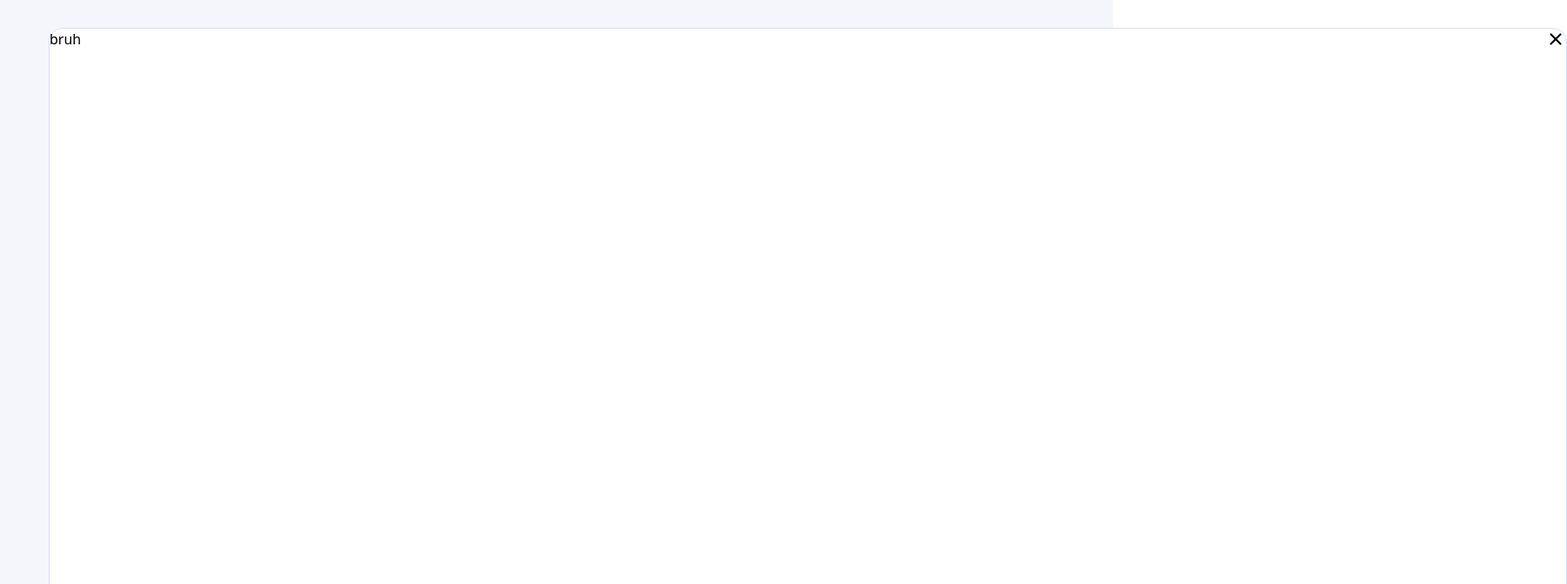
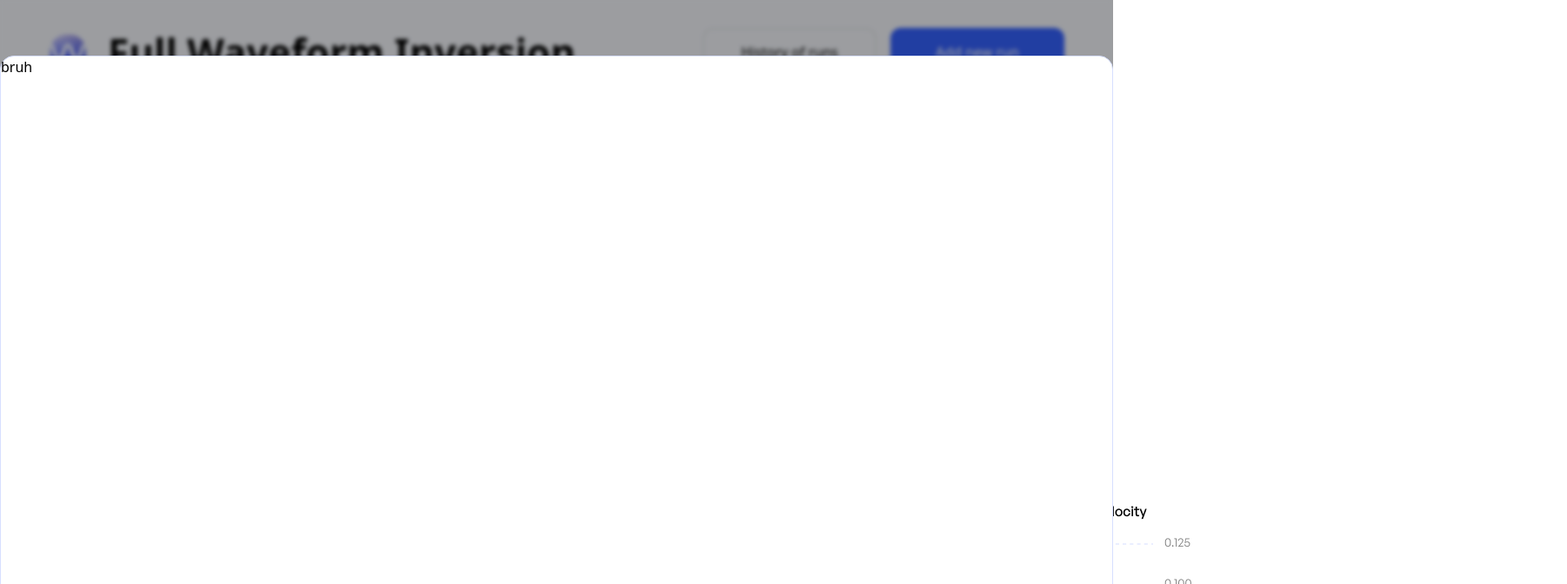
Before and after one commit to SalarGit/FWI, a React (Vite) app in the folder full-waveform-inversion/: page / in a window 1280 px wide. Both pictures are taken after a click on the button "History of runs". Shown: the top 672 px of the page at 87% size, 1802 px wide, since content can reach past the window. Built offline with nearby package versions, Linux system fonts and the light colour scheme.

Commit message:
restructure (1)

```diff
--- a/full-waveform-inversion/src/App.jsx
+++ b/full-waveform-inversion/src/App.jsx
@@ -1,23 +1,44 @@
+import { useState } from 'react';
+
 import './index.css'
 
 import Header from './components/header/Header.jsx';
 import Settings from './components/settings/Settings.jsx';
 import Input from './components/IO/Input.jsx';
 import Output from './components/IO/Output.jsx';
+import NewRun from './components/header/sections/NewRun.jsx';
+import HistoryRuns from './components/header/sections/HistoryRuns.jsx';
 
 function App() {
-    const globalCond = true;
+    // const globalCond = true;
+
+    const [addingNewRun, setAddingNewRun] = useState(false);
+    const [historyRuns, setHistoryRuns] = useState(false);
+
+    function handleSetAddingNewRun() {
+        setAddingNewRun((prevState) => prevState ? false : true);
+    }
+    function handleSetHistoryRuns() {
+        setHistoryRuns((prevState) => prevState ? false : true);
+    }
+
 
     return (
         // <div className={`relative flex flex-col min-h-screen bg-[#F4F6FB]
         //     px-14 py-8 space-y-6 h-[1080px]`}
         <div className={`relative flex flex-col min-h-screen bg-[#F4F6FB]
-            px-14 py-8`}
+            px-14 py-8 h-[1080px]`}
         >
-            {/* Header container */}
+            {/* Header */}
+            <Header handleSetAddingNewRun={handleSetAddingNewRun} handleSetHistoryRuns={handleSetHistoryRuns} />
+            {addingNewRun &&
+                <NewRun onClose={handleSetAddingNewRun} />
+            }
+            {historyRuns &&
+                <HistoryRuns onClose={handleSetHistoryRuns} />
+            }
 
-
-            <Header />
+            {/* Settings & I/O container*/}
             <div className='flex flex-col space-y-6'>
                 {/* Settings */}
                 <Settings />
--- a/full-waveform-inversion/src/components/header/Header.jsx
+++ b/full-waveform-inversion/src/components/header/Header.jsx
@@ -5,25 +5,25 @@ import logo from '../../assets/fwi-logo.png';
 import NewRun from './sections/NewRun.jsx';
 import HistoryRuns from './sections/HistoryRuns.jsx';
 
-export default function Header() {
-    const [addingNewRun, setAddingNewRun] = useState(false);
-    const [historyRuns, setHistoryRuns] = useState(false);
+export default function Header({ handleSetAddingNewRun, handleSetHistoryRuns }) {
+    // const [addingNewRun, setAddingNewRun] = useState(false);
+    // const [historyRuns, setHistoryRuns] = useState(false);
 
-    function handleSetAddingNewRun() {
-        setAddingNewRun((prevState) => prevState ? false : true);
-    }
-    function handleSetHistoryRuns() {
-        setHistoryRuns((prevState) => prevState ? false : true);
-    }
-    const styling = addingNewRun ? 'backdrop-blur' : '';
+    // function handleSetAddingNewRun() {
+    //     setAddingNewRun((prevState) => prevState ? false : true);
+    // }
+    // function handleSetHistoryRuns() {
+    //     setHistoryRuns((prevState) => prevState ? false : true);
+    // }
+    // const styling = addingNewRun ? 'backdrop-blur' : '';
 
     return (
         // Header Container
         // fix 120px
         <>
-        {historyRuns &&
+        {/* {historyRuns &&
             <HistoryRuns onClose={handleSetHistoryRuns} />
-        }
+        } */}
 
         <div className={`flex items-center justify-between min-w-screen pb-8`}>
             {/* Logo & Heading Container */}
@@ -41,8 +41,7 @@ export default function Header() {
                 {/* Border inside, force height */}
                 <div className='relative'>
                     <button onClick={handleSetHistoryRuns}
-                        className={`w-[200px] h-[56px] border-2 rounded-xl
-                        ${historyRuns ? 'border-[#3561FE] text-[#3561FE]' : 'border-gray-400 text-gray-400'}`}
+                        className={`w-[200px] h-[56px] border-2 rounded-xl`}
                     >
                         History of runs
                     </button>
@@ -58,9 +57,9 @@ export default function Header() {
                         Add new run
                     </button>
 
-                    {addingNewRun &&
+                    {/* {addingNewRun &&
                         <NewRun onClose={handleSetAddingNewRun} />
-                    }
+                    } */}
                 </div>
             </div>
         </div>
--- a/full-waveform-inversion/src/components/header/sections/HistoryRuns.jsx
+++ b/full-waveform-inversion/src/components/header/sections/HistoryRuns.jsx
@@ -8,21 +8,21 @@ export default function HistoryRuns({ onClose }) {
     return (
         <>
             {/* Blur background */}
-            {/* <div className='fixed right-0 top-0 w-screen h-screen z-20 bg-black bg-opacity-[0.36] backdrop-blur-[2.5px]' /> */}
+            <div className='fixed right-0 top-0 w-screen h-screen z-20 bg-black bg-opacity-[0.36] backdrop-blur-[2.5px]' />
 
             {/* Main container */}
             {/* 1746px width because border is outside */}
             {/* flex items-center justify-center */}
-            <div className='absolute z-30 w-screen h-screen '> {/* Disabled: #B6B7BE */}
-                <div className='w-[1746px] h-[952px] relative
+            <div className='absolute top-0 left-0 z-30 size-full flex justify-center items-center'> {/* Disabled: #B6B7BE*/}
+                <div className='w-[1746px] h-[952px]
                 bg-white border border-[#D7DFFF] rounded-2xl'>
                     <p className='w-fit h-[800px]'>bruh</p>
 
-                    <button onClick={onClose}
+                    {/* <button onClick={onClose}
                         className='hover:bg-[#F1F4FF] duration-200 rounded-md absolute right-0 top-0'
                     >
                         <img src={closeBig} alt="close-big.png" />
-                    </button>
+                    </button> */}
                 </div>
 
             </div>
--- a/full-waveform-inversion/src/components/header/sections/NewRun.jsx
+++ b/full-waveform-inversion/src/components/header/sections/NewRun.jsx
@@ -38,7 +38,7 @@ export default function NewRun({ onClose }) {
             <div className='fixed right-0 top-0 w-screen h-screen z-20 bg-black bg-opacity-[0.36] backdrop-blur-[2.5px] transition-all duration-500' />
 
             {/* Main container */}
-            <div className='absolute w-[604px] mt-4 right-0
+            <div className='absolute w-[604px] mt-[72px] right-[56px]
                 bg-white border border-[#D7DFFF] rounded-2xl
                 z-30' // Disabled: #B6B7BE
             >
```
